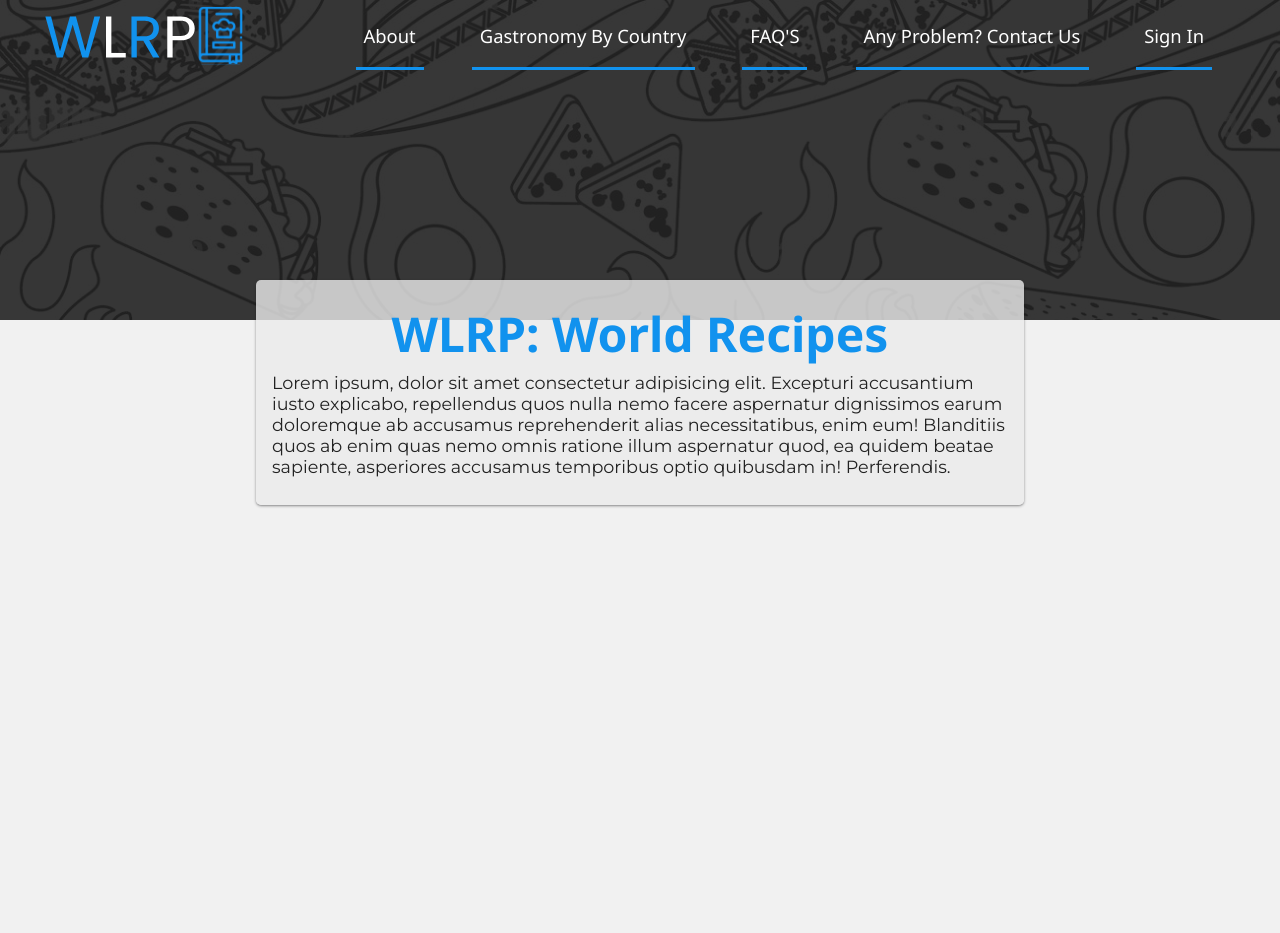
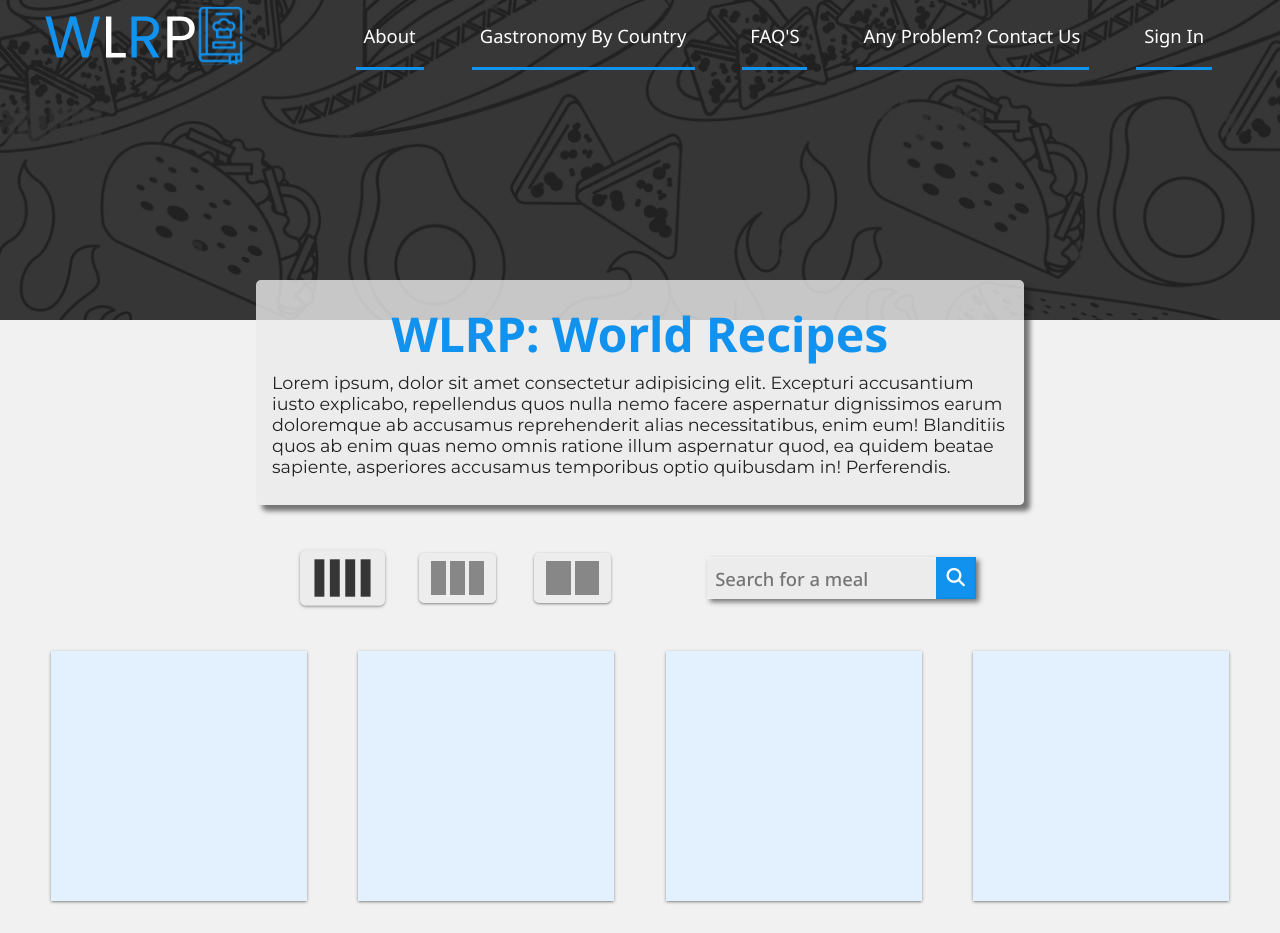
Before and after one commit to JuanWebDeveloper/WLRP, a Next.js app: page / in a window 1280 px wide. Before the commit the page ends 800 px from the top, so only its background shows below. Built offline with nearby package versions, Linux system fonts and the light colour scheme.

Commit message:
[FEAT] Creation of the recipe search section

```diff
--- a/pages/_document.tsx
+++ b/pages/_document.tsx
@@ -1,3 +1,4 @@
+/* eslint-disable @next/next/no-sync-scripts */
 import { Html, Head, Main, NextScript } from 'next/document';
 
 export default function Document() {
@@ -5,6 +6,7 @@ export default function Document() {
     <Html lang='es'>
       <Head>
         <link rel='shortcut icon' href='/favicon.png' type='image/x-icon' />
+        <script src='https://kit.fontawesome.com/abb9bfd2a6.js' crossOrigin='anonymous'></script>
       </Head>
       <body>
         <Main />
--- a/pages/index.tsx
+++ b/pages/index.tsx
@@ -1,15 +1,22 @@
+// Import components of the page
+import { Header } from '@/views/components/Home/Header';
+import { ViewOptions } from '@/views/components/Home/ViewOptions';
+import { useState } from 'react';
+
 const Home = () => {
+  const [grid, setGrid] = useState('fourParts');
+
   return (
     <div className='home'>
       <div className='content'>
-        <div className='text'>
-          <h1>WLRP: World Recipes</h1>
-          <p>
-            Lorem ipsum, dolor sit amet consectetur adipisicing elit. Excepturi accusantium iusto explicabo, repellendus
-            quos nulla nemo facere aspernatur dignissimos earum doloremque ab accusamus reprehenderit alias
-            necessitatibus, enim eum! Blanditiis quos ab enim quas nemo omnis ratione illum aspernatur quod, ea quidem
-            beatae sapiente, asperiores accusamus temporibus optio quibusdam in! Perferendis.
-          </p>
+        <Header />
+        <ViewOptions grid={grid} setGrid={setGrid} />
+
+        <div className={`reset ${grid}`}>
+          <div></div>
+          <div></div>
+          <div></div>
+          <div></div>
         </div>
       </div>
     </div>
--- /dev/null
+++ b/views/components/Home/Header.tsx
@@ -0,0 +1,13 @@
+export const Header = () => {
+  return (
+    <div className='text'>
+      <h1>WLRP: World Recipes</h1>
+      <p>
+        Lorem ipsum, dolor sit amet consectetur adipisicing elit. Excepturi accusantium iusto explicabo, repellendus
+        quos nulla nemo facere aspernatur dignissimos earum doloremque ab accusamus reprehenderit alias necessitatibus,
+        enim eum! Blanditiis quos ab enim quas nemo omnis ratione illum aspernatur quod, ea quidem beatae sapiente,
+        asperiores accusamus temporibus optio quibusdam in! Perferendis.
+      </p>
+    </div>
+  );
+};
--- /dev/null
+++ b/views/components/Home/ViewOptions.tsx
@@ -0,0 +1,51 @@
+export const ViewOptions = ({ grid, setGrid }: any) => {
+  const onChangeGrid = (gridText: string) => {
+    setGrid(gridText);
+  };
+
+  const searchScale = (focus: boolean) => {
+    const search = document.querySelector('.search');
+
+    if (focus) {
+      search?.classList.add('scale');
+    } else {
+      search?.classList.remove('scale');
+    }
+  };
+
+  return (
+    <div className='view-options'>
+      <div className='content'>
+        <div className='grids'>
+          <div className={`grid-item ${grid === 'fourParts' && 'active'}`} onClick={() => onChangeGrid('fourParts')}>
+            <div></div>
+            <div></div>
+            <div></div>
+            <div></div>
+          </div>
+          <div className={`grid-item ${grid === 'threeParts' && 'active'}`} onClick={() => onChangeGrid('threeParts')}>
+            <div></div>
+            <div></div>
+            <div></div>
+          </div>
+          <div className={`grid-item ${grid === 'twoParts' && 'active'}`} onClick={() => onChangeGrid('twoParts')}>
+            <div></div>
+            <div></div>
+          </div>
+        </div>
+
+        <form className='search'>
+          <input
+            type='text'
+            placeholder='Search for a meal'
+            onFocus={() => searchScale(true)}
+            onBlur={() => searchScale(false)}
+          />
+          <button>
+            <i className='fa-solid fa-magnifying-glass'></i>
+          </button>
+        </form>
+      </div>
+    </div>
+  );
+};
--- a/views/scss/components/_home.scss
+++ /dev/null
@@ -1,53 +0,0 @@
-.home {
-  position: absolute;
-  top: 0;
-  width: 100vw;
-
-  .content {
-    position: relative;
-    width: 100%;
-
-    .text {
-      background-color: rgba($tertiary, 0.8);
-      box-shadow: $shadow-primary;
-      border-radius: 5px;
-      left: 50%;
-      margin-top: 35vh;
-      position: relative;
-      padding: $pad-base;
-      transform: translateX(-50%);
-      width: 60vw;
-      z-index: 2;
-
-      h1 {
-        text-align: center;
-      }
-
-      @media (max-width: 990px) {
-        width: 90vw;
-      }
-    }
-  }
-
-  &::after {
-    background: url(../../../public/header.png);
-    background-size: cover;
-    background-attachment: fixed;
-    content: '';
-    height: 40vh;
-    position: absolute;
-    top: 0;
-    width: 100%;
-    z-index: -1;
-  }
-
-  &::before {
-    background-color: rgba($black, 0.9);
-    content: '';
-    height: 40vh;
-    position: absolute;
-    top: 0;
-    width: 100%;
-    z-index: 1;
-  }
-}
--- /dev/null
+++ b/views/scss/pages/home/_header.scss
@@ -0,0 +1,20 @@
+.text {
+  background-color: rgba($tertiary, 0.8);
+  box-shadow: $shadow-secondary;
+  border-radius: 5px;
+  left: 50%;
+  margin-top: 35vh;
+  position: relative;
+  padding: $pad-base;
+  transform: translateX(-50%);
+  width: 60vw;
+  z-index: 2;
+
+  h1 {
+    text-align: center;
+  }
+
+  @media (max-width: 990px) {
+    width: 90vw;
+  }
+}
--- /dev/null
+++ b/views/scss/pages/home/_home.scss
@@ -0,0 +1,64 @@
+.home {
+  position: absolute;
+  top: 0;
+  width: 100vw;
+
+  .content {
+    position: relative;
+    width: 100%;
+
+    .reset {
+      display: flex;
+      flex-wrap: wrap;
+      justify-content: space-evenly;
+      margin-top: $mrg-triple;
+      width: 100%;
+
+      div {
+        background-color: $secondary;
+        box-shadow: $shadow-primary;
+        height: 250px;
+        margin-bottom: $mrg-double;
+        transition: $transition-bezier;
+      }
+
+      &.fourParts {
+        div {
+          width: 20%;
+        }
+      }
+      &.threeParts {
+        div {
+          width: 30%;
+        }
+      }
+      &.twoParts {
+        div {
+          width: 40%;
+        }
+      }
+    }
+  }
+
+  &::after {
+    background: url(../../../../public/header.png);
+    background-size: cover;
+    background-attachment: fixed;
+    content: '';
+    height: 40vh;
+    position: absolute;
+    top: 0;
+    width: 100%;
+    z-index: -1;
+  }
+
+  &::before {
+    background-color: rgba($black, 0.9);
+    content: '';
+    height: 40vh;
+    position: absolute;
+    top: 0;
+    width: 100%;
+    z-index: 1;
+  }
+}
--- /dev/null
+++ b/views/scss/pages/home/_view-options.scss
@@ -0,0 +1,136 @@
+.view-options {
+  margin-top: $mrg-triple;
+  position: relative;
+  width: 100vw;
+
+  .content {
+    align-items: center;
+    display: flex;
+    justify-content: space-around;
+    margin: 0 auto;
+    position: relative;
+    width: 60%;
+
+    .grids {
+      display: flex;
+      justify-content: space-between;
+      position: relative;
+      width: 40%;
+
+      .grid-item {
+        background-color: rgba($tertiary, 0.7);
+        box-shadow: $shadow-primary;
+        border-radius: 5px;
+        cursor: pointer;
+        display: flex;
+        height: 50px;
+        justify-content: space-evenly;
+        padding: $pad-quarter;
+        transition: $transition-bezier;
+        width: 25%;
+
+        div {
+          background-color: rgba($black, 0.5);
+          height: 100%;
+          transition: $transition-bezier;
+        }
+
+        &:first-child {
+          div {
+            width: 15%;
+          }
+        }
+
+        &:nth-child(2) {
+          div {
+            width: 25%;
+          }
+        }
+
+        &:last-child {
+          div {
+            width: 40%;
+          }
+        }
+
+        &:hover {
+          background-color: rgba($tertiary, 0.7);
+          scale: 1.05;
+
+          div {
+            background-color: rgba($black, 0.7);
+          }
+        }
+
+        &.active {
+          background-color: rgba($tertiary, 0.9);
+          scale: 1.1;
+
+          div {
+            background-color: rgba($black, 0.9);
+          }
+
+          &:hover {
+            background-color: rgba($tertiary, 0.9);
+
+            div {
+              background-color: rgba($black, 0.9);
+            }
+          }
+        }
+      }
+    }
+
+    .search {
+      align-items: center;
+      box-shadow: $shadow-tertiary;
+      display: flex;
+      position: relative;
+      transition: $transition-bezier;
+      width: 35%;
+
+      input {
+        background-color: $tertiary;
+        border-radius: 5px;
+        border: none;
+        color: $black;
+        font-family: $family-title;
+        font-weight: 500;
+        font-size: toRem(1.15);
+        width: 85%;
+        padding: $pad-quarter;
+
+        &:focus {
+          outline: none;
+        }
+      }
+
+      button {
+        background-color: $blue;
+        border-color: rgba($blue, 0.1);
+        cursor: pointer;
+        font-size: toRem(1.15);
+        position: relative;
+        padding: $pad-quarter 0;
+        transition: $transition-bezier;
+        width: 15%;
+
+        i {
+          color: $white;
+        }
+
+        &:hover {
+          background-color: rgba($blue, 0.8);
+        }
+      }
+
+      &.scale {
+        scale: 1.05;
+      }
+
+      &:hover {
+        scale: 1.05;
+      }
+    }
+  }
+}
--- a/views/scss/components/_navbar.scss
+++ b/views/scss/shared/_navbar.scss
@@ -191,12 +191,24 @@
         a {
           color: $black;
         }
+
+        &:hover {
+          a {
+            color: $blue;
+          }
+        }
       }
 
       @media (max-width: 990px) {
         li {
           a {
             color: $white;
+          }
+
+          &:hover {
+            a {
+              color: $white;
+            }
           }
         }
       }
--- a/views/scss/styles.scss
+++ b/views/scss/styles.scss
@@ -9,6 +9,10 @@
 // Import global styles
 @import './globals';
 
-// Import component styles
-@import './components/navbar';
-@import './components/home';
+// Import shared component styles
+@import './shared/navbar';
+
+// Import home page component styles
+@import './pages/home/home';
+@import './pages/home/header';
+@import './pages/home/view-options';
--- a/views/scss/variables/_shadow.scss
+++ b/views/scss/variables/_shadow.scss
@@ -1 +1,3 @@
-$shadow-primary: 0 0 #000, 0 0 #000, 0 0 #000, 0 0 #000, 0 1px 3px 0 #18181b66, 0 1px 2px -1px #18181b66;
+$shadow-primary: 0 0 $black, 0 0 $black, 0 0 $black, 0 0 $black, 0 1px 3px 0 #18181b66, 0 1px 2px -1px #18181b66;
+$shadow-secondary: 6px 6px 5px rgba($black, 0.6);
+$shadow-tertiary: 3px 3px 5px rgba($black, 0.6);
```
